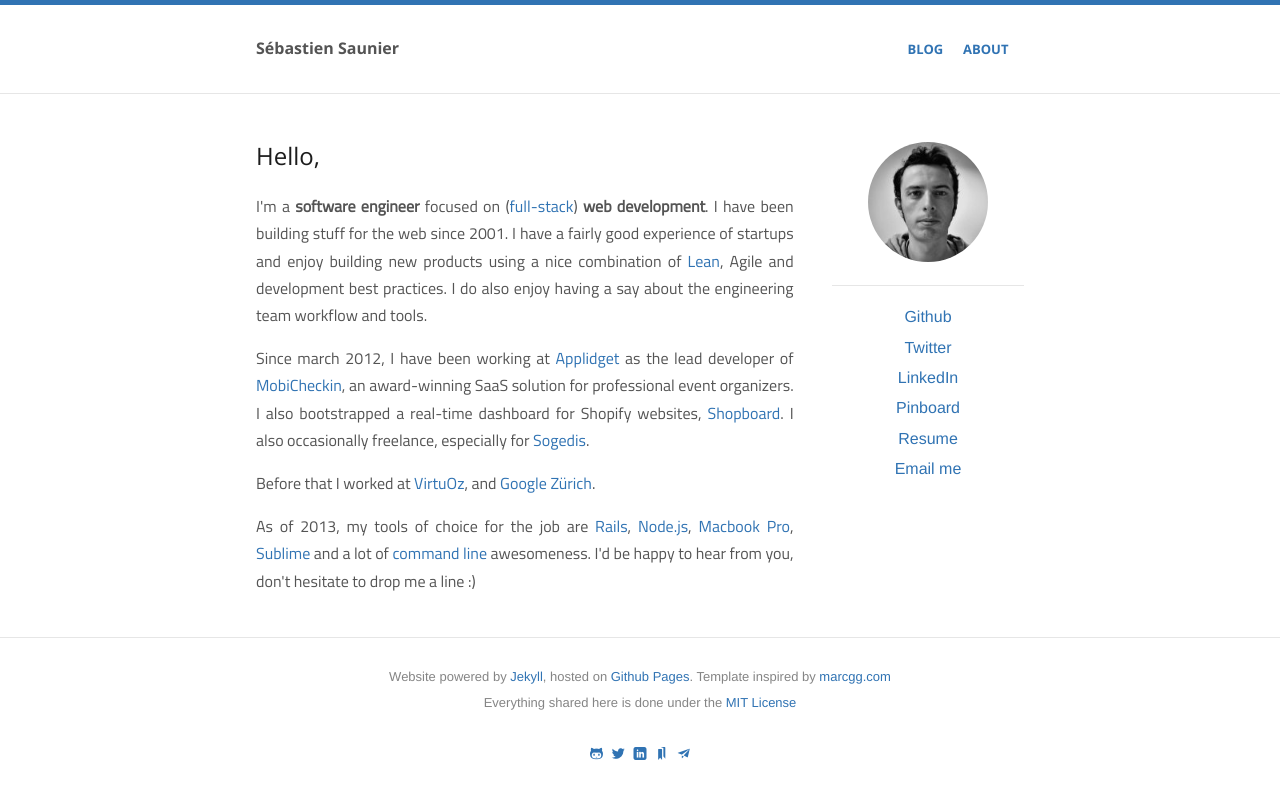
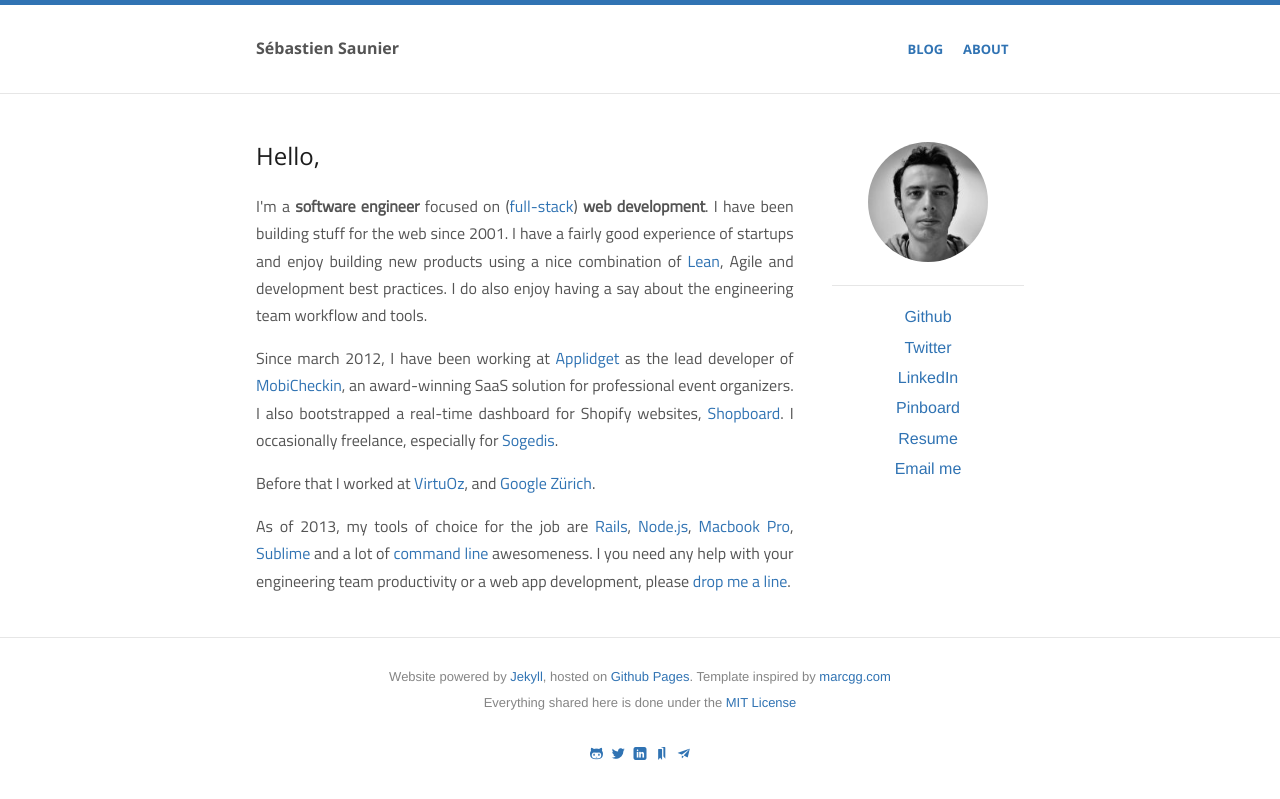
Before and after one commit to ssaunier/ssaunier.github.io, a Jekyll site: the page built from index.html, in a window 1280 px wide. Shown: the top 799 px of the page. Built offline with Jekyll 4.4.1, drawn with Linux system fonts in a browser that asks for light colours.

Commit message:
Remove too many 'also'

```diff
--- a/css/main.css
+++ b/css/main.css
@@ -192,7 +192,7 @@ ul.posts span {
 .site {
   text-align: justify;
   max-width: 48em;
-  margin: 3em auto 2em;
+  margin: 3em auto 1em;
   line-height: 1.5em;
 }
 
--- a/index.html
+++ b/index.html
@@ -20,7 +20,7 @@ description: Sébastien Saunier is a French web software engineer (Ruby on Rails
     Since march 2012, I have been working at <a href="http://www.applidget.com">Applidget</a>
     as the lead developer of <a href="http://www.mobicheckin.com">MobiCheckin</a>, an award-winning
     SaaS solution for professional event organizers. I also bootstrapped a real-time dashboard for
-    Shopify websites, <a href="http://apps.shopify.com/shopboard">Shopboard</a>. I also
+    Shopify websites, <a href="http://apps.shopify.com/shopboard">Shopboard</a>. I
     occasionally freelance, especially for <a href="http://www.sogedis.fr">Sogedis</a>.
   </p>
   <p>
@@ -34,7 +34,8 @@ description: Sébastien Saunier is a French web software engineer (Ruby on Rails
     <a href="https://www.apple.com/macbook-pro/">Macbook Pro</a>,
     <a href="http://www.sublimetext.com/">Sublime</a>
     and a lot of <a href="https://github.com/robbyrussell/oh-my-zsh">command line</a> awesomeness.
-    I'd be happy to hear from you, don't hesitate to drop me a line :)
+    I you need any help with your engineering team productivity or a web app development, please
+    <a href="mailto:seb+dropmealine@saunier.me">drop me a line</a>.
   </p>
 </section>
 
```
Also changed, not shown: README.md, 3 other files.
